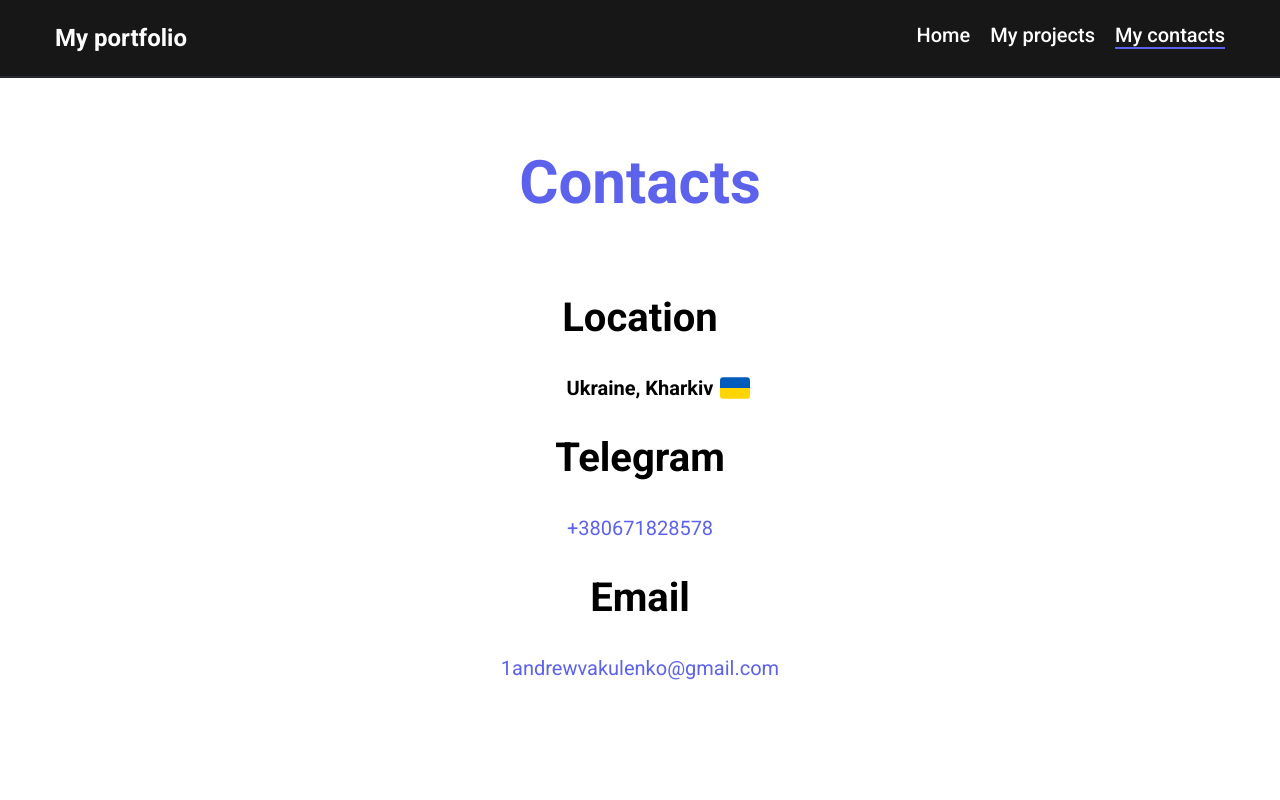
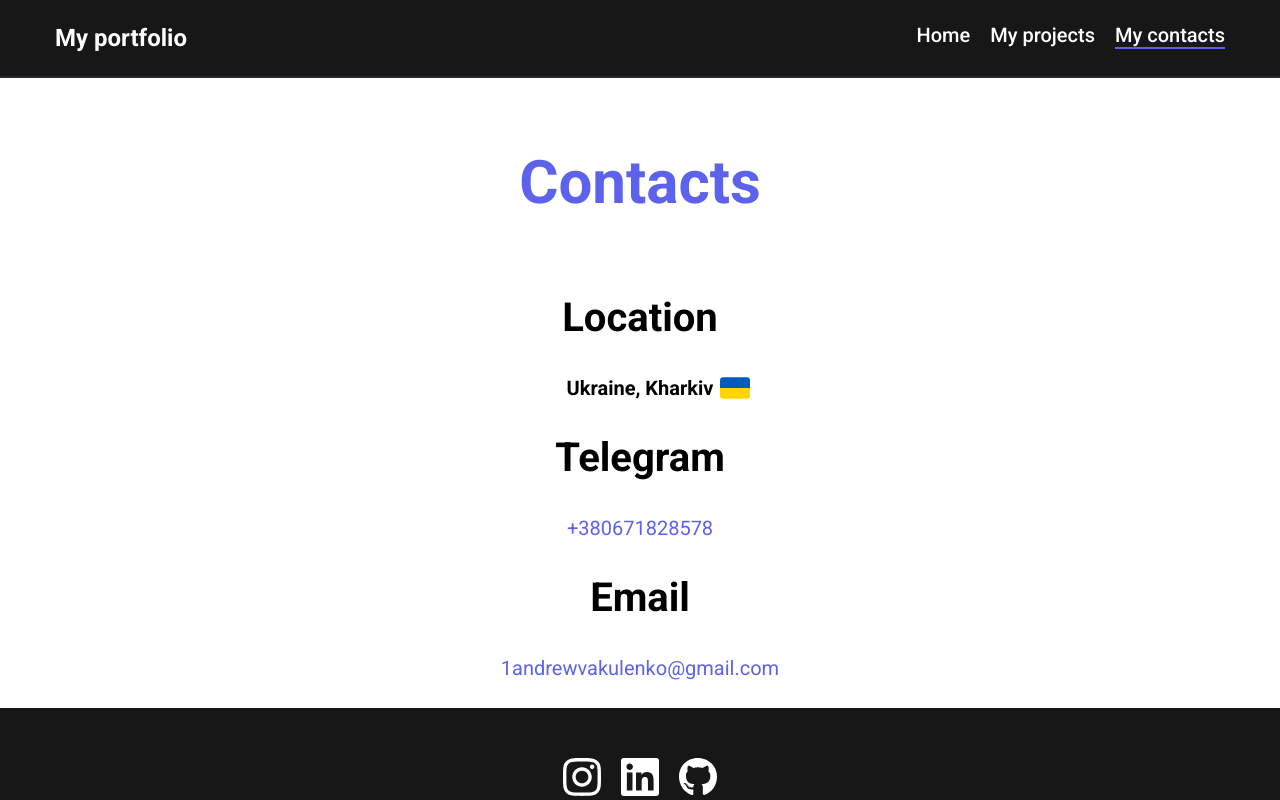
Before and after one commit to DefRiZ/portfolio, a React (Create React App) app: page /contacts in a window 1280 px wide. Shown: the top 800 px of the page. Built offline with nearby package versions, Linux system fonts and the light colour scheme.

Commit message:
Update App.scss

```diff
--- a/src/App.scss
+++ b/src/App.scss
@@ -1,10 +1,6 @@
 * {
   font-size: 10px;
   font-family: "Roboto", sans-serif;
-}
-
-.body {
-  min-height: 100vh;
 }
 
 input {
```
